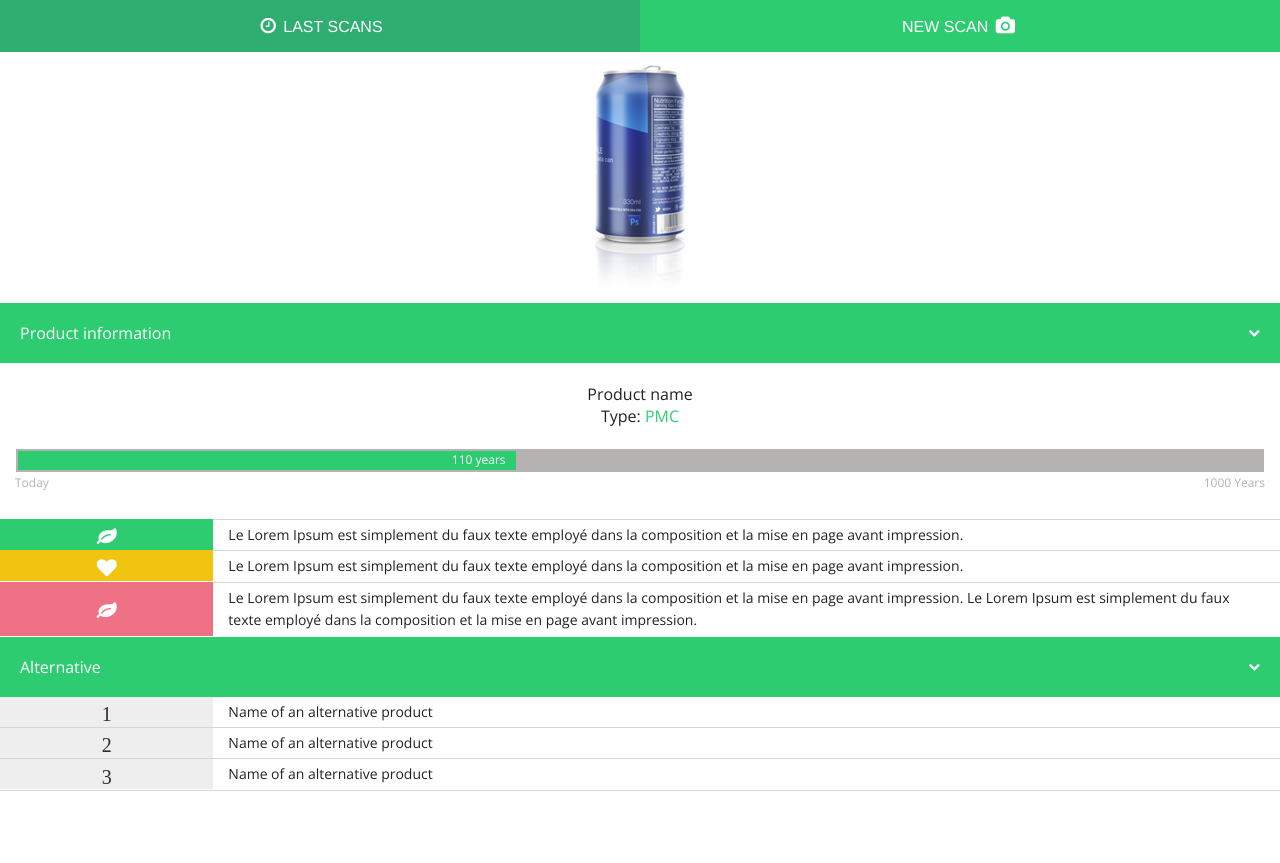
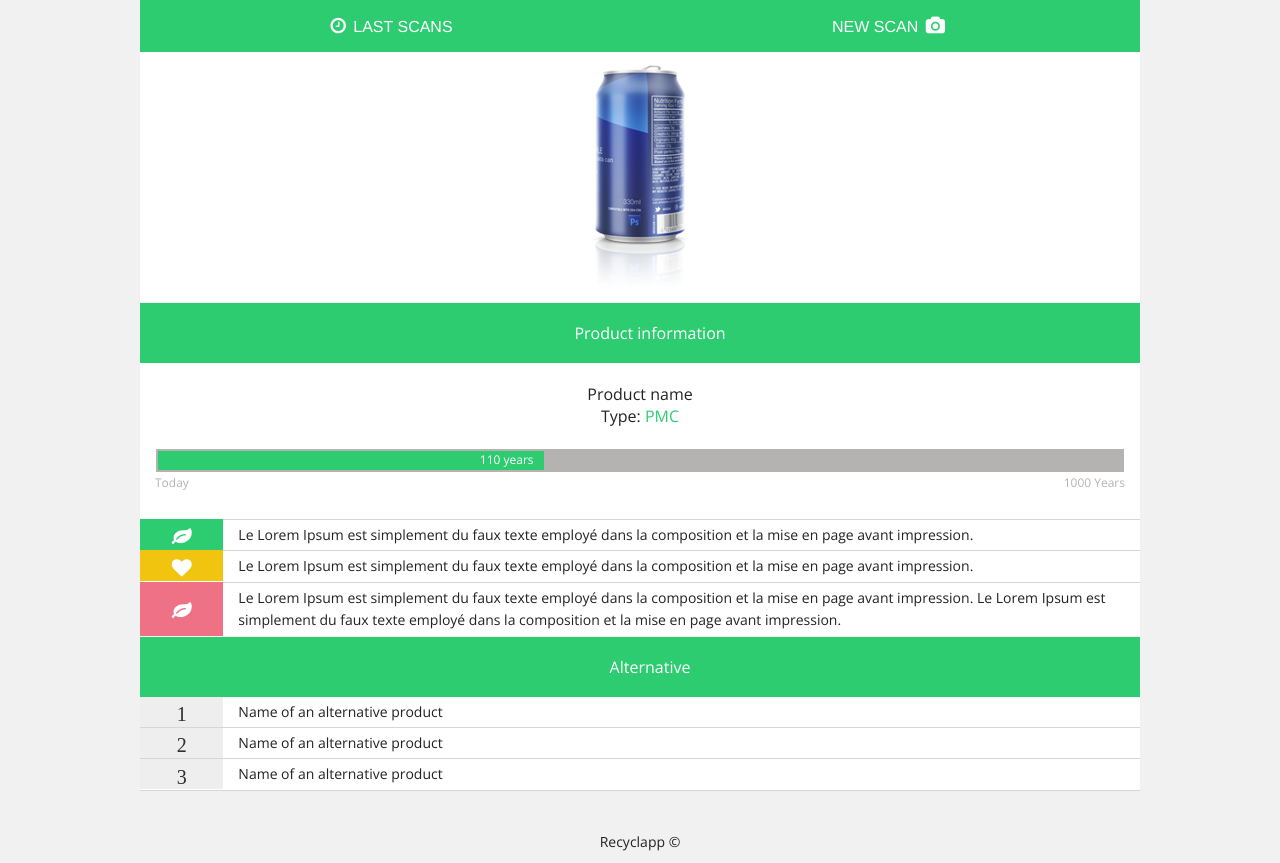
Before and after one commit to ndemoor/hackathon, a website: page app/index.html in a window 1280 px wide. Before the commit the page ends 800 px from the top, so only its background shows below. Drawn offline with nearby package versions, Linux system fonts and the light colour scheme.

Commit message:
finish all slicing

```diff
--- a/app/css/main.scss
+++ b/app/css/main.scss
@@ -4,15 +4,18 @@ $green: #2ecc71;
 $orange: #f1c40f;
 $red: #ee7186;
 $greenHover: #2eae71;
+
+body{background: #f1f1f1;}
 body, h1, h2, h3, h4, h5{
 	font-family: 'Open Sans', sans-serif;
+	/*.row{max-width: 100%;}*/
+}
 
-	.row{max-width: 100%;}
-}
 /*********************/
 /**** MAIN STYLE ****/
 /*******************/
 
+.row{background: #fff;}
 p{margin-bottom: 0; font-size: 14px;}
 button, button.expand{
 	margin: 0;
@@ -92,3 +95,9 @@ button, button.expand{
 		border-bottom: 1px solid #d6d6d6;
 	}
 }
+
+.footer{
+	margin-top: 30px;
+	background: #f1f1f1;
+	padding: 10px 0;
+}
--- a/app/index.html
+++ b/app/index.html
@@ -27,11 +27,8 @@
   		</div>
   	</div>
   	<div class="row collapse product-infos">
-  		<div class="small-10 columns text-left">
+  		<div class="small-12 columns text-center">
   			<h2>Product information</h2>
-  		</div>
-  		<div class="small-2 columns text-right">
-  			<i class="fa fa-chevron-down"></i>
   		</div>
   	</div>
   	<div class="row resume">
@@ -57,63 +54,65 @@
   	</div>
   	<div class="wrapper-evironement">
 	  	<div class="row clear">
-	  		<div class="small-2 columns text-center left-col good">
+	  		<div class="small-2 medium-1 columns text-center left-col good">
 				<i class="fa fa-leaf"></i>
 			</div>
-			<div class="small-10 columns right-col">
+			<div class="small-10 medium-11 columns right-col">
 				<p>Le Lorem Ipsum est simplement du faux texte employé dans la composition et la mise en page avant impression.</p>
 			</div>
 	  	</div>
 	  	<div class="row clear">
-	  		<div class="small-2 columns text-center left-col middle">
+	  		<div class="small-2 medium-1 columns text-center left-col middle">
 				<i class="fa fa-heart"></i>
 			</div>
-			<div class="small-10 columns right-col">
+			<div class="small-10 medium-11 columns right-col">
 				<p>Le Lorem Ipsum est simplement du faux texte employé dans la composition et la mise en page avant impression.</p>
 			</div>
 		</div>
 		<div class="row clear">
-	  		<div class="small-2 columns text-center left-col wrong">
+	  		<div class="small-2 medium-1 columns text-center left-col wrong">
 				<i class="fa fa-leaf"></i>
 			</div>
-			<div class="small-10 columns right-col">
+			<div class="small-10 medium-11 columns right-col">
 				<p>Le Lorem Ipsum est simplement du faux texte employé dans la composition et la mise en page avant impression. Le Lorem Ipsum est simplement du faux texte employé dans la composition et la mise en page avant impression.</p>
 			</div>
 	  	</div>
 	</div>
 	<div class="row collapse product-infos">
-  		<div class="small-10 columns text-left">
+  		<div class="small-12 columns text-center">
   			<h2>Alternative</h2>
-  		</div>
-  		<div class="small-2 columns text-right">
-  			<i class="fa fa-chevron-down"></i>
   		</div>
   	</div>
   	<div class="wrapper-alternative">
 	  	<div class="row clear">
-	  		<div class="small-2 columns text-center left-col alternative">
+	  		<div class="small-2 medium-1 columns text-center left-col alternative">
 	  			<i class="fa">1</i>
 	  		</div>
-	  		<div class="small-10 columns right-col">
+	  		<div class="small-10 medium-11 columns right-col">
 	  			<p>Name of an alternative product</p>
 	  		</div>
 	  	</div>
 	  	<div class="row clear">
-	  		<div class="small-2 columns text-center left-col alternative">
+	  		<div class="small-2 medium-1 columns text-center left-col alternative">
 	  			<i class="fa">2</i>
 	  		</div>
-	  		<div class="small-10 columns right-col">
+	  		<div class="small-10 medium-11 columns right-col">
 	  			<p>Name of an alternative product</p>
 	  		</div>
 	  	</div>
 	  	<div class="row clear">
-	  		<div class="small-2 columns text-center left-col alternative">
+	  		<div class="small-2 medium-1 columns text-center left-col alternative">
 	  			<i class="fa">3</i>
 	  		</div>
-	  		<div class="small-10 columns right-col">
+	  		<div class="small-10 medium-11 columns right-col">
 	  			<p>Name of an alternative product</p>
 	  		</div>
 	  	</div>
 	</div>
+	<div class="row footer">
+		<div class="small-12 text-center columns">
+			<p>Recyclapp ©</p>
+		</div>
+	</div>
   </body>
 </html>
```
Also changed, not shown: app/last-scan.html (+9 -0 lines), app/css/main.css.
